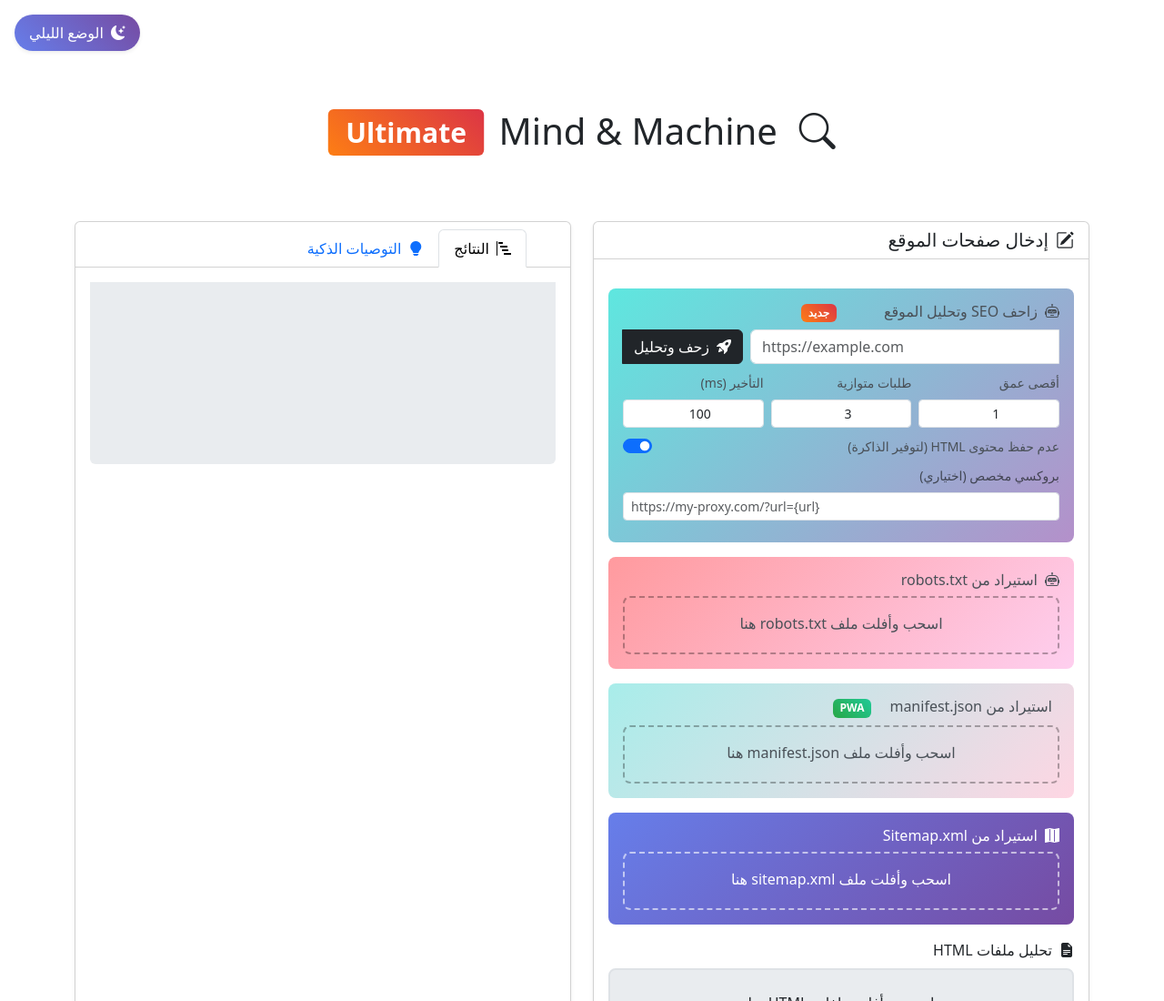
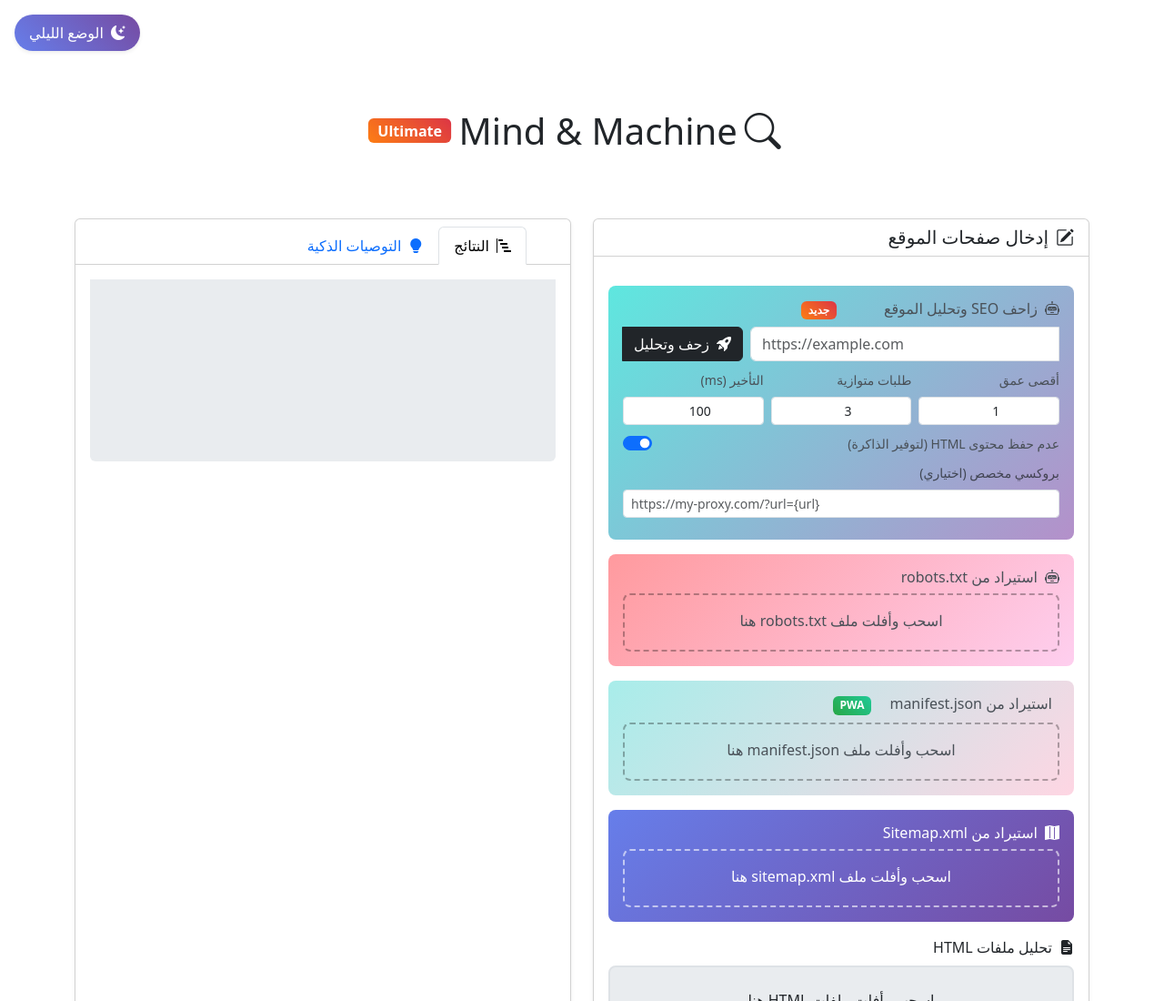
Before and after one commit to AI8V/seotools, a website: page index.html in a window 1280 px wide. Shown: the top 1100 px of the page at 91% size. Drawn offline with nearby package versions, Linux system fonts and the light colour scheme.

Commit message:
Update index.html

```diff
--- a/index.html
+++ b/index.html
@@ -104,7 +104,11 @@
 <button id="darkModeToggle" class="dark-mode-toggle position-fixed top-0 start-0 m-3 z-3 rounded-pill py-2 px-3 border-0 text-white shadow-sm d-flex align-items-center gap-2 d-print-none" aria-label="تبديل الوضع الليلي"></button>
 <div class="fw-bold text-white shadow-sm d-none d-print-none d-flex align-items-center live-counter position-fixed rounded-pill py-2 px-3 z-2 gap-2" id="liveCounter" style="top:80px;left:20px;"><i class="bi bi-bar-chart-line-fill" aria-hidden="true"></i><span>العناصر: <span id="counterValue">0</span></span></div>
 <main class="d-print-none container mt-5 pt-4">
-    <h1 class="display-6 d-flex justify-content-center mb-4 pb-5 mt-5"><i class="bi bi-search ms-4" aria-hidden="true"></i> Mind & Machine <span class="badge ultimate-badge align-middle me-3">Ultimate</span></h1>
+    <h1 class="display-6 d-flex justify-content-center align-items-center mb-4 pb-5 mt-5">
+    <i class="bi bi-search me-3" aria-hidden="true"></i>
+    <span class="mx-2">Mind & Machine</span>
+    <span class="badge ultimate-badge fs-6">Ultimate</span>
+    </h1>
     <div class="row g-4">
         <div class="col-lg-6">
             <div class="card h-100 shadow-sm">
```
